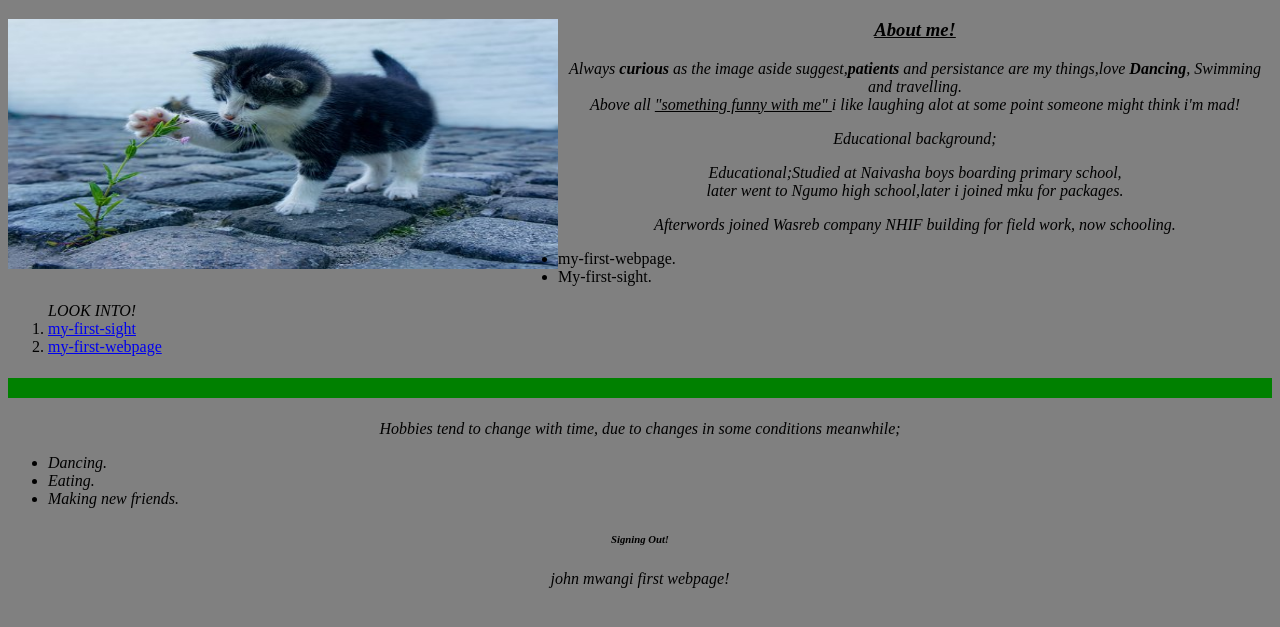
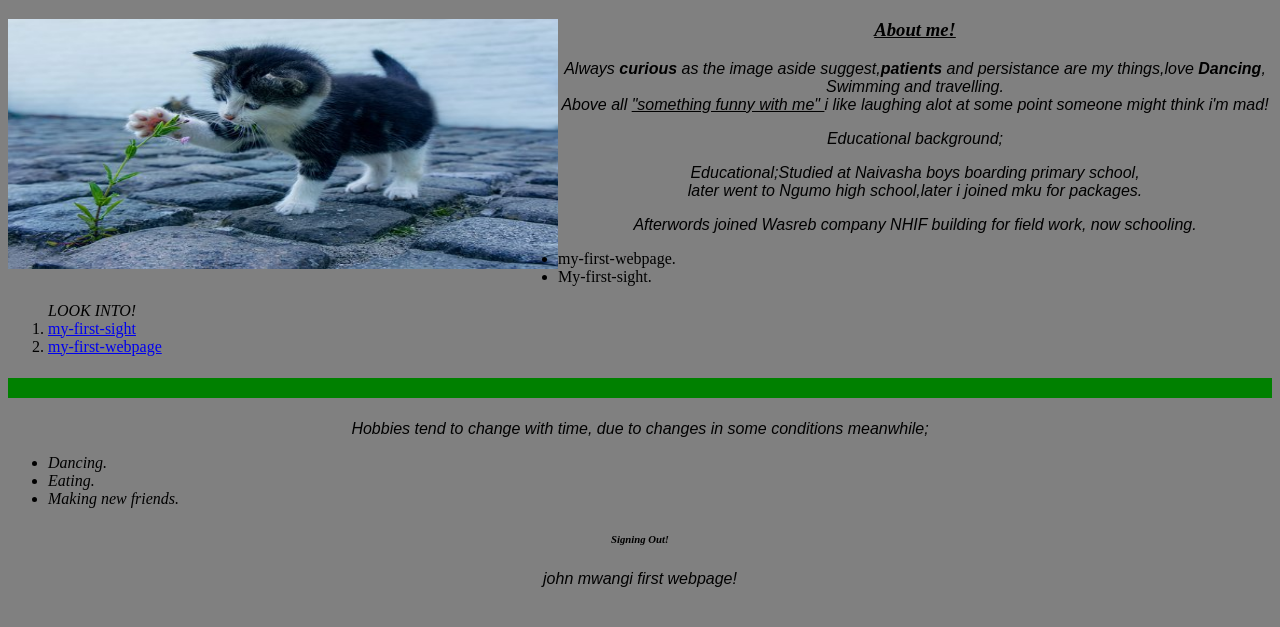
Before and after one commit to kipsr/portfolio-1, a plain HTML site: page index.html in a window 1280 px wide. Shown: the part 61-688 px from the top of the page. Drawn offline with Linux system fonts and the light colour scheme; files whose address does not match are found by name.

Commit message:
paragraph

```diff
--- a/css/styles.css
+++ b/css/styles.css
@@ -16,7 +16,7 @@ h3{
 }
 p{
  color:black;
- font-family: inherit;
+ font-family: fantasy;
 }
 link{
  color:black;
```
